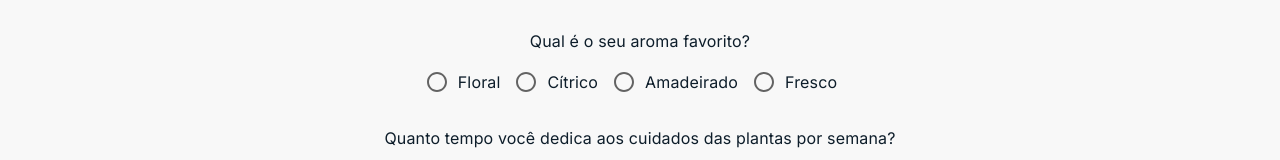
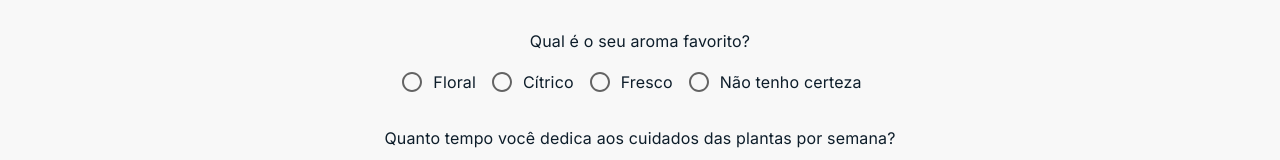
Before and after one commit to opaulosoares/plantado, a React (Vite) app: page /recomendacoes in a window 1280 px wide. Shown: the part 236-396 px from the top of the page. Built offline with nearby package versions, Linux system fonts and the light colour scheme.

Commit message:
feat: improve questions

```diff
--- a/src/pages/RecommendationsPage/survey-questions.ts
+++ b/src/pages/RecommendationsPage/survey-questions.ts
@@ -14,8 +14,8 @@ export const SurveyQuestions: Array<SuverySection> = [
         answers: [
           { text: "Floral", value: "floral" },
           { text: "Cítrico", value: "citrico" },
-          { text: "Amadeirado", value: "amadeirado" },
           { text: "Fresco", value: "fresco" },
+          { text: "Não tenho certeza", value: "nao_certeza_aroma" },
         ],
       },
       {
@@ -70,17 +70,17 @@ export const SurveyQuestions: Array<SuverySection> = [
         ],
       },
       {
-        question: "Quais são as suas preferências de temperatura?",
+        question: "Como você julga a temperatura do local onde colocará a planta?",
         answers: [
           { text: "Quente", value: "quente" },
           { text: "Moderada", value: "moderada" },
           { text: "Fria", value: "fria" },
-          { text: "Não tenho preferência", value: "nao_tenho_preferencia" },
+          { text: "Não tenho certeza", value: "nao_certeza_local" },
         ],
       },
 
       {
-        question: "Quanto espaço disponível você tem para plantas?",
+        question: "Quanto de espaço disponível você tem para plantas?",
         answers: [
           { text: "Pouco espaço", value: "pouco_espaco" },
           { text: "Espaço moderado", value: "espaco_moderado" },
```
